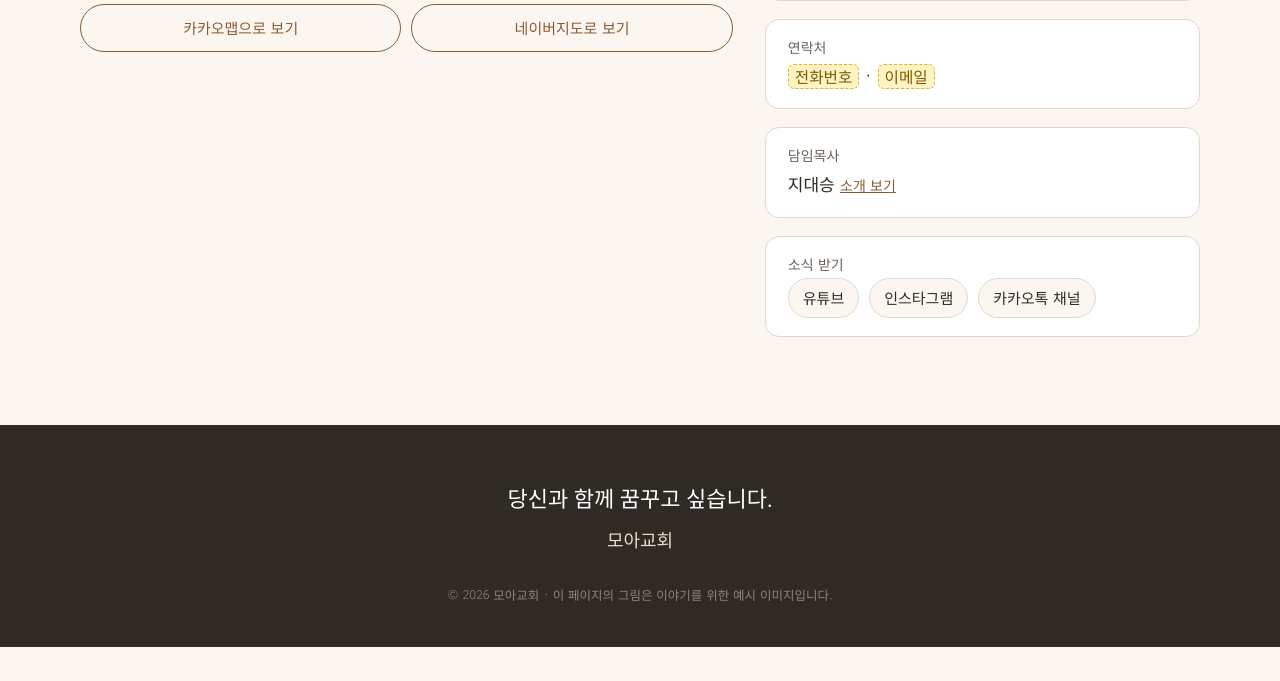
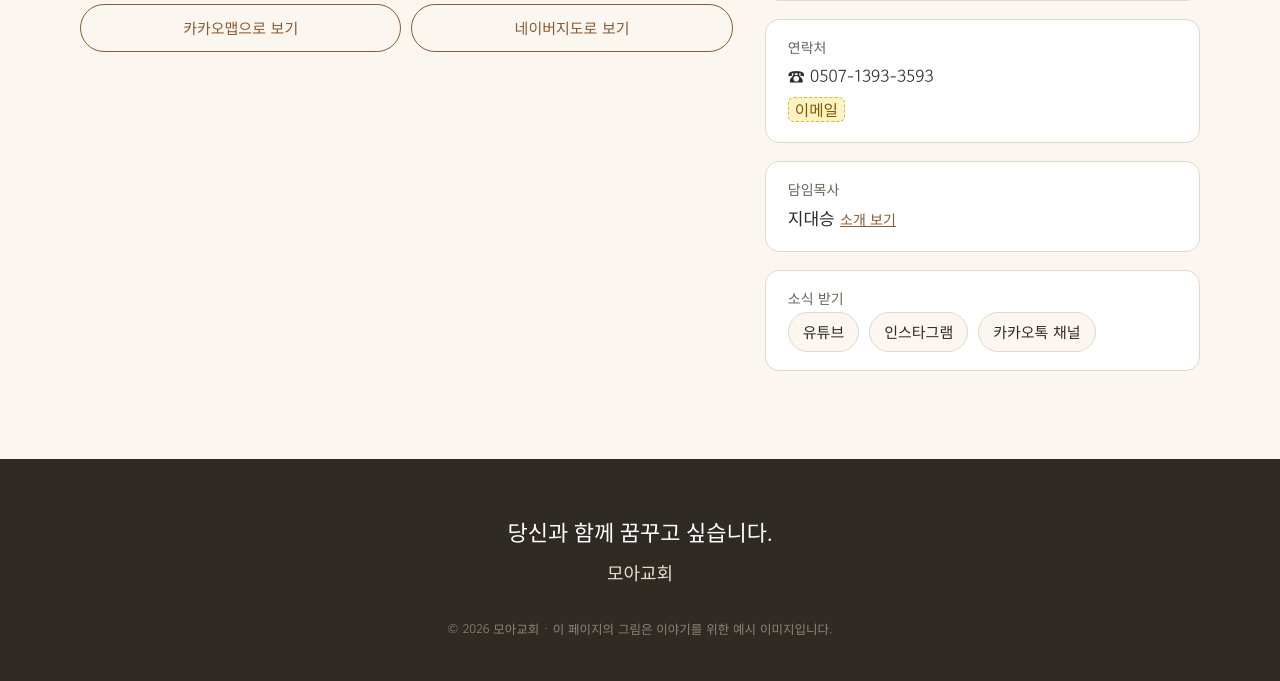
Before and after one commit to edan84winters/moachurch, a plain HTML site: page index.html in a window 1280 px wide. Shown: the part 7560-8241 px from the top of the page. Before the commit the page ends 8207 px from the top, so only its background shows below. Drawn offline with Linux system fonts and the light colour scheme; a web font is replaced by a local one.

Commit message:
연락처에 네이버 안심번호 추가
Co-Authored-By: Claude Opus 5.5 <noreply@anthropic.com>

```diff
--- a/index.html
+++ b/index.html
@@ -436,7 +436,7 @@
           <div><h3>주차</h3>
             <p>건물 주차장 2대 가능<br>건물 앞이나 주변 도로, 또는 공영주차장(약 420m, 걸어서 6분) 이용</p>
           </div>
-          <div><h3>연락처</h3><p><span class="todo">전화번호</span> · <span class="todo">이메일</span></p></div>
+          <div><h3>연락처</h3><p><a href="tel:050713933593" style="text-decoration:none">☎ 0507-1393-3593</a></p><p><span class="todo">이메일</span></p></div>
           <div><h3>담임목사</h3><p>지대승 <a href="#pastor" style="font-size:14px;color:var(--accent)">소개 보기</a></p></div>
           <div><h3>소식 받기</h3>
             <div class="sns" style="background:none;border:0;padding:0">
```
